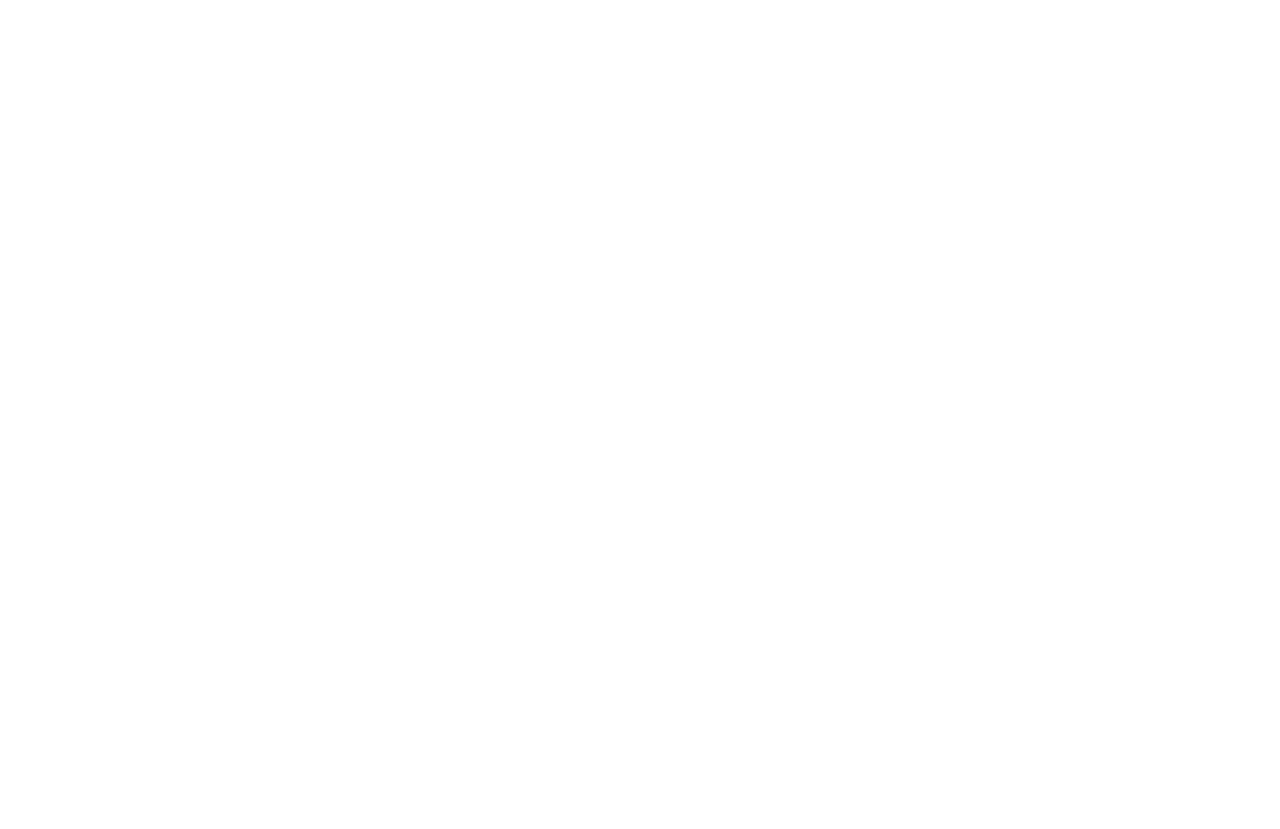
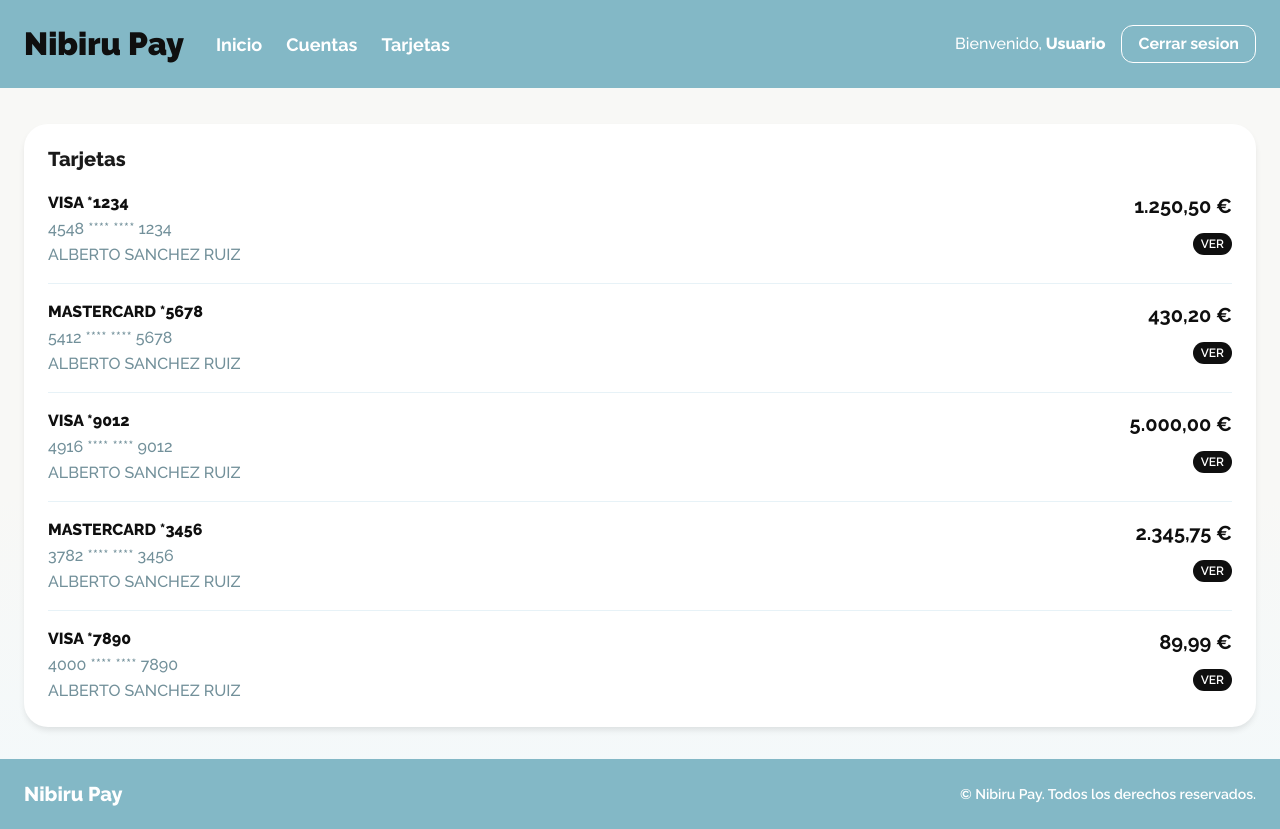
Before and after one commit to Nibiru-Home/bank-front, an Angular app: page /cards in a window 1280 px wide. Before the commit this address led to /. Before the commit the page ends 800 px from the top, so only its background shows below. Built offline with nearby package versions, Linux system fonts and the light colour scheme.

Commit message:
Tarjetas

```diff
--- a/src/app/app.routes.ts
+++ b/src/app/app.routes.ts
@@ -2,9 +2,11 @@
 import { IndexComponent } from './components/pages/index/index';
 import { LoginComponent } from './components/pages/login/login';
 import { AccountsComponent } from './components/pages/accounts/accounts';
+import { CardsComponent } from './components/pages/cards/cards';
 
 export const routes: Routes = [
   { path: '', component: IndexComponent },
   { path: 'login', component: LoginComponent },
-  { path: 'accounts', component: AccountsComponent }
+  { path: 'accounts', component: AccountsComponent },
+  { path: 'cards', component: CardsComponent }
 ];
--- /dev/null
+++ b/src/app/components/pages/cards/cards.html
@@ -0,0 +1,21 @@
+<div class="cards-page">
+    <app-header></app-header>
+    <main class="cards-content">
+        <section class="cards-section" aria-label="Tarjetas">
+            <div class="cards-container">
+                <div class="cards-header">
+                    <div class="cards-header__title">
+                        <h2>Tarjetas</h2>
+                    </div>
+                </div>
+
+                <div class="cards-list">
+                    <app-card-row *ngFor="let card of cards" [name]="card.name" [pan]="card.pan" [holder]="card.holder"
+                        [amount]="card.amount">
+                    </app-card-row>
+                </div>
+            </div>
+        </section>
+    </main>
+    <app-footer></app-footer>
+</div>
--- /dev/null
+++ b/src/app/components/pages/cards/cards.scss
@@ -0,0 +1,68 @@
+@use "../../../scss/main.scss";
+
+.cards-page {
+    width: var(--cyb-sys-width-14);
+    min-height: var(--cyb-sys-height-16);
+    background-color: var(--cyb-sys-color-white-7);
+    background-image: linear-gradient(180deg,
+            var(--cyb-sys-color-white-7) 0%,
+            var(--cyb-sys-color-white-7) 60%,
+            var(--cyb-sys-color-light-blue-9) 100%);
+    display: flex;
+    flex-direction: column;
+}
+
+.cards-content {
+    width: var(--cyb-sys-width-14);
+    padding: var(--cyb-sys-padding-10) var(--cyb-sys-padding-9);
+    flex: 1;
+}
+
+.cards-container {
+    background-color: var(--cyb-sys-color-white-9);
+    border-radius: var(--cyb-sys-border-radius-9);
+    padding: var(--cyb-sys-padding-9);
+    box-shadow: var(--cyb-sys-shadow-3);
+    margin-top: var(--cyb-sys-padding-3);
+}
+
+.cards-header {
+    display: flex;
+    justify-content: space-between;
+    align-items: center;
+    margin-bottom: var(--cyb-sys-padding-8);
+}
+
+.cards-header__title {
+    display: flex;
+    align-items: center;
+    gap: var(--cyb-sys-padding-8);
+
+    h2 {
+        font-family: var(--cyb-sys-font-family-ui);
+        font-size: var(--cyb-sys-font-size-6);
+        font-weight: var(--cyb-sys-font-weight-8);
+        color: var(--cyb-sys-color-black-2);
+        margin: 0;
+    }
+}
+
+.cards-list {
+    display: flex;
+    flex-direction: column;
+}
+
+app-card-row {
+    display: block;
+    padding: var(--cyb-sys-padding-7) 0;
+    border-bottom: 1px solid var(--cyb-sys-color-light-blue-8);
+
+    &:first-child {
+        padding-top: 0;
+    }
+
+    &:last-child {
+        border-bottom: none;
+        padding-bottom: 0;
+    }
+}
--- /dev/null
+++ b/src/app/components/pages/cards/cards.ts
@@ -0,0 +1,47 @@
+import { Component } from '@angular/core';
+import { CommonModule } from '@angular/common';
+import { HeaderComponent } from '../../layout/header/header';
+import { FooterComponent } from '../../layout/footer/footer';
+import { CardRowComponent } from '../../ui/card-row/card-row';
+
+@Component({
+    selector: 'app-cards',
+    standalone: true,
+    imports: [CommonModule, HeaderComponent, FooterComponent, CardRowComponent],
+    templateUrl: './cards.html',
+    styleUrl: './cards.scss'
+})
+export class CardsComponent {
+    cards = [
+        {
+            name: 'VISA *1234',
+            pan: '4548 **** **** 1234',
+            holder: 'ALBERTO SANCHEZ RUIZ',
+            amount: '1.250,50 €'
+        },
+        {
+            name: 'MASTERCARD *5678',
+            pan: '5412 **** **** 5678',
+            holder: 'ALBERTO SANCHEZ RUIZ',
+            amount: '430,20 €'
+        },
+        {
+            name: 'VISA *9012',
+            pan: '4916 **** **** 9012',
+            holder: 'ALBERTO SANCHEZ RUIZ',
+            amount: '5.000,00 €'
+        },
+        {
+            name: 'MASTERCARD *3456',
+            pan: '3782 **** **** 3456',
+            holder: 'ALBERTO SANCHEZ RUIZ',
+            amount: '2.345,75 €'
+        },
+        {
+            name: 'VISA *7890',
+            pan: '4000 **** **** 7890',
+            holder: 'ALBERTO SANCHEZ RUIZ',
+            amount: '89,99 €'
+        }
+    ];
+}
--- /dev/null
+++ b/src/app/components/ui/card-row/card-row.html
@@ -0,0 +1,12 @@
+<div class="card-row">
+    <div class="card-row__left">
+        <div class="card-name">{{ name }}</div>
+        <div class="card-pan">{{ pan }}</div>
+        <div class="card-holder">{{ holder }}</div>
+
+    </div>
+    <div class="card-row__right">
+        <div class="card-amount">{{ amount }}</div>
+        <button class="card-action-btn">Ver</button>
+    </div>
+</div>
--- /dev/null
+++ b/src/app/components/ui/card-row/card-row.scss
@@ -0,0 +1,67 @@
+@use "../../../scss/main.scss";
+
+.card-row {
+    display: flex;
+    justify-content: space-between;
+    align-items: flex-start;
+    width: var(--cyb-sys-width-14);
+}
+
+.card-row__left {
+    display: flex;
+    flex-direction: column;
+    gap: var(--cyb-sys-padding-2);
+}
+
+.card-name {
+    color: var(--cyb-sys-color-black-1);
+    font-family: var(--cyb-sys-font-family-ui);
+    font-weight: var(--cyb-sys-font-weight-8);
+    font-size: var(--cyb-sys-font-size-4);
+    text-transform: uppercase;
+}
+
+.card-pan {
+    color: var(--cyb-sys-color-blue-gray-4);
+    font-family: var(--cyb-sys-font-family-ui);
+    font-size: var(--cyb-sys-font-size-4);
+}
+
+.card-holder {
+    color: var(--cyb-sys-color-blue-gray-4);
+    font-family: var(--cyb-sys-font-family-ui);
+    font-size: var(--cyb-sys-font-size-4);
+    text-transform: uppercase;
+}
+
+.card-row__right {
+    display: flex;
+    flex-direction: column;
+    align-items: flex-end;
+    gap: var(--cyb-sys-padding-6);
+}
+
+.card-amount {
+    font-family: var(--cyb-sys-font-family-display);
+    font-size: var(--cyb-sys-font-size-6);
+    font-weight: var(--cyb-sys-font-weight-7);
+    color: var(--cyb-sys-color-black-1);
+}
+
+.card-action-btn {
+    background-color: var(--cyb-sys-color-black-1);
+    color: var(--cyb-sys-color-white-9);
+    border: none;
+    font-family: var(--cyb-sys-font-family-ui);
+    font-size: var(--cyb-sys-font-size-2);
+    font-weight: var(--cyb-sys-font-weight-6);
+    text-transform: uppercase;
+    cursor: pointer;
+    padding: var(--cyb-sys-padding-2) var(--cyb-sys-padding-5);
+    border-radius: 999px;
+
+    &:hover {
+        opacity: 0.8;
+        text-decoration: none;
+    }
+}
--- /dev/null
+++ b/src/app/components/ui/card-row/card-row.ts
@@ -0,0 +1,16 @@
+import { Component, Input } from '@angular/core';
+import { CommonModule } from '@angular/common';
+
+@Component({
+    selector: 'app-card-row',
+    standalone: true,
+    imports: [CommonModule],
+    templateUrl: './card-row.html',
+    styleUrl: './card-row.scss'
+})
+export class CardRowComponent {
+    @Input() name: string = '';
+    @Input() pan: string = '';
+    @Input() holder: string = '';
+    @Input() amount: string = '';
+}
```
